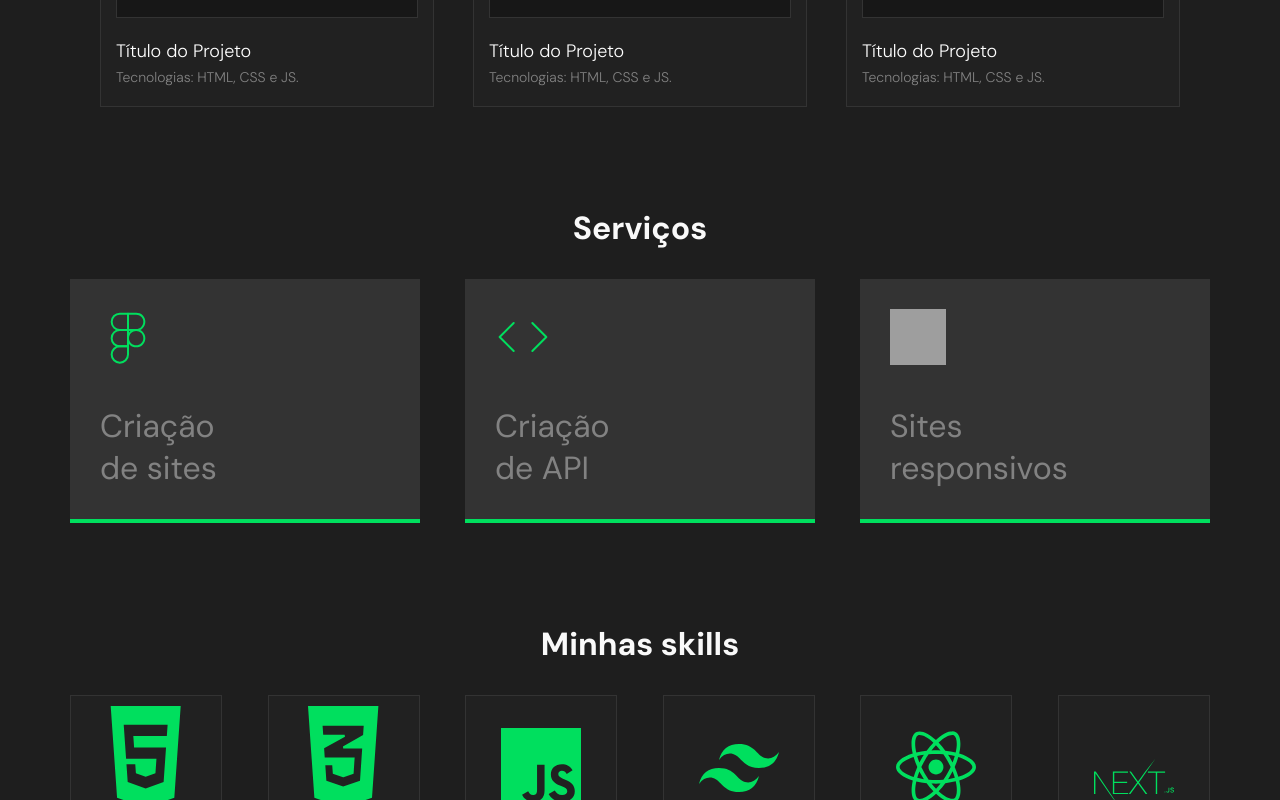
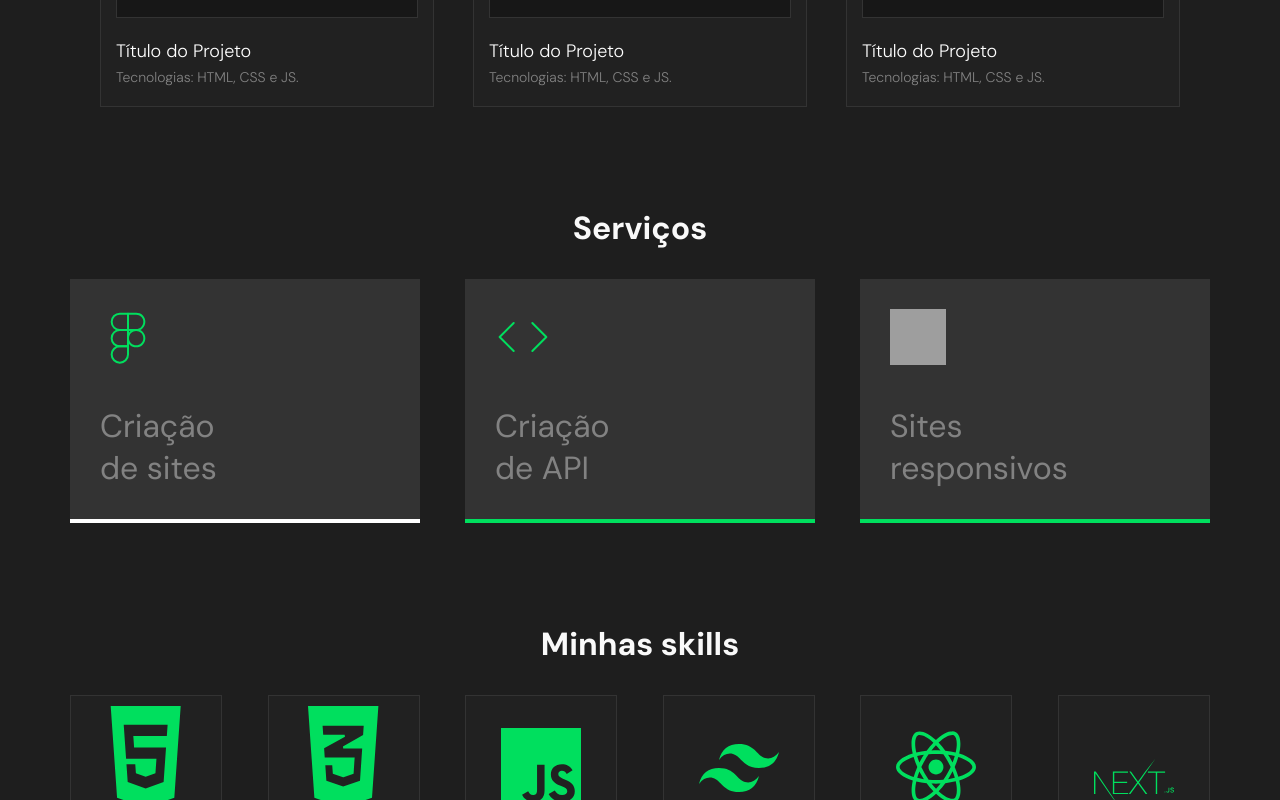
Before and after one commit to vanilo-ferreira/portfolio, a React (Vite) app: page / in a window 1280 px wide. In both pictures the pointer is over the element 245 px from the left and 1928 px from the top of the page. Shown: the part 1528-2328 px from the top of the page. Built offline with nearby package versions, Linux system fonts and the light colour scheme; grey boxes are pictures that could not be loaded.

Commit message:
feat: Add effects to cards in the services section

```diff
--- a/src/index.css
+++ b/src/index.css
@@ -259,6 +259,10 @@ nav a:hover {
   padding: 30px;
 }
 
+.serviceCard:hover{
+  border-bottom: 4px solid #FFFFFF;
+}
+
 .serviceCard img {
   width: 56px;
   height: 56px;
```
